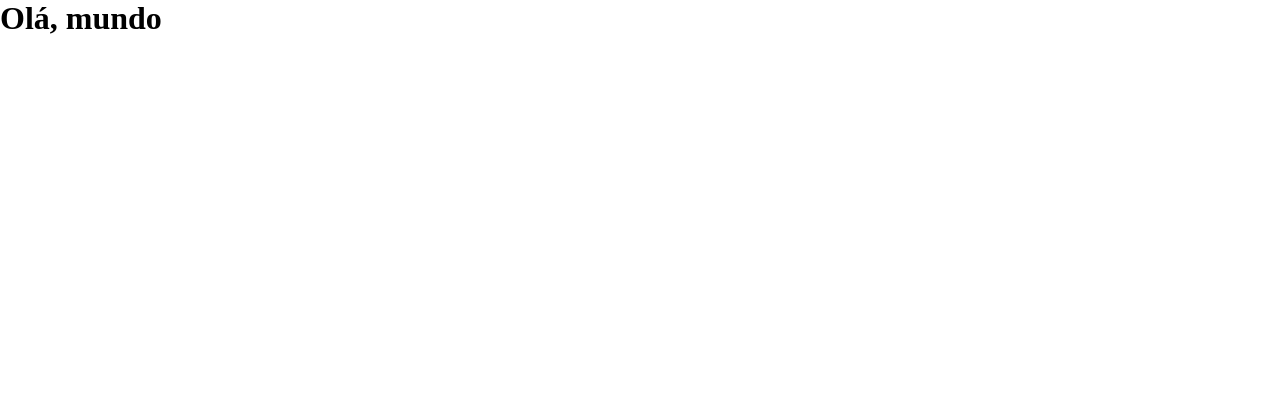
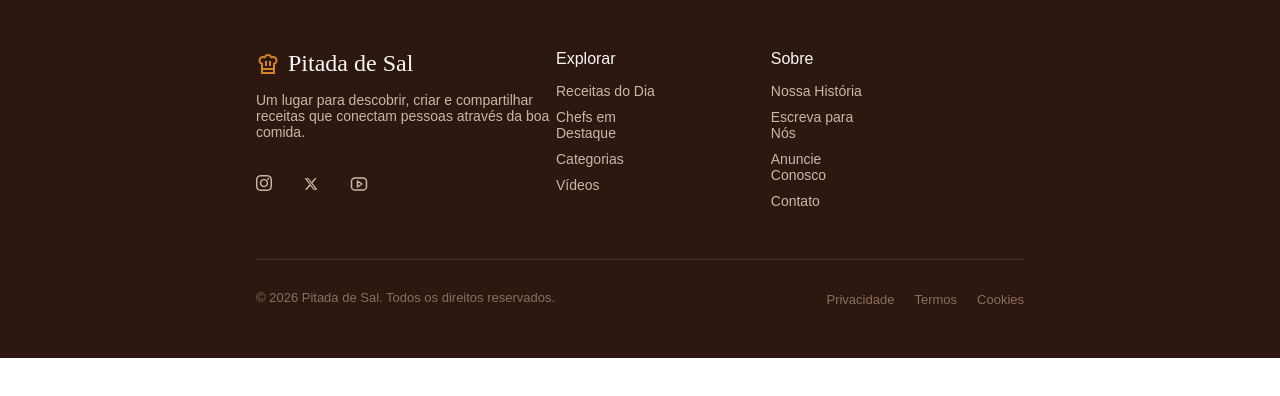
Before and after one commit to JovemProgramadora74/projeto_integrador_frontend, a React (Vite) app: page / in a window 1280 px wide. Shown: the top 396 px of the page. Built offline with nearby package versions, Linux system fonts and the light colour scheme.

Commit message:
cria componente footer

```diff
--- a/src/App.jsx
+++ b/src/App.jsx
@@ -1,9 +1,10 @@
 import './App.css'
+import Footer from "./components/Footer/Footer.jsx";
 
 function App() {
 
     return (<>
-            <h1>Olá, mundo</h1>
+            <Footer />
         </>)
 }
 
--- /dev/null
+++ b/src/components/Footer/Footer.css
@@ -0,0 +1,93 @@
+ul {
+    list-style-type: none;
+}
+
+.footer {
+    background-color: #2c1810;
+    padding: 50px 0;
+    font-family: "DM Sans", sans-serif;
+}
+
+.footer a {
+    cursor: pointer;
+}
+
+.footer-top, .footer-bottom {
+    max-width: 60%;
+    margin: 0 auto;
+}
+
+.footer-top{
+    display: flex;
+    justify-content: space-between;
+}
+
+.primary {
+    color: #faf7f2;
+}
+
+.secondary {
+    color: #c9b8a8;
+    font-size: 14px;
+}
+
+.footer-brand {
+    max-width: 300px;
+}
+
+.footer-logo {
+    display: flex;
+    flex-direction: row;
+    align-items: center;
+    gap: 8px;
+}
+
+.footer-logo p {
+    font-size: 24px;
+    font-family: "Times New Roman", Times, serif;
+}
+
+.footer-description {
+    margin-top: 15px;
+    margin-bottom: 35px;
+}
+
+.footer-icons {
+    display: flex;
+    gap: 30px;
+}
+
+.footer-nav-group{
+    display: flex;
+    gap: 100px;
+}
+
+.nav-right{
+    margin-right: 150px;
+}
+
+.nav-left p, .nav-right p{
+    margin-bottom: 15px;
+}
+
+.nav-left .nav-item:not(:last-child), .nav-right .nav-item:not(:last-child){
+    margin-bottom: 10px;
+}
+
+.footer-bottom{
+    display: flex;
+    justify-content: space-between;
+    border-top: 1px solid rgb(139 110 90 / 0.3);
+    margin-top: 50px;
+    padding-top: 30px;
+}
+
+.footer-bottom .links{
+    display: flex;
+    gap: 20px;
+}
+
+.footer-bottom .links a, .copyright{
+    font-size: 13px;
+    color: #8b6e5a;
+}
--- /dev/null
+++ b/src/components/Footer/Footer.jsx
@@ -0,0 +1,18 @@
+import FooterBrand from "./FooterBrand.jsx";
+import "./Footer.css";
+import FooterNavGroup from "./FooterNavGroup.jsx";
+import FooterBottom from "./FooterBottom.jsx";
+
+function Footer() {
+    return (
+        <footer className="footer">
+            <div className="footer-top">
+                <FooterBrand/>
+                <FooterNavGroup/>
+            </div>
+            <FooterBottom/>
+        </footer>
+    )
+}
+
+export default Footer;
--- /dev/null
+++ b/src/components/Footer/FooterBottom.jsx
@@ -0,0 +1,15 @@
+function FooterBottom() {
+    return (
+        <div className="footer-bottom">
+            <p className="copyright ">© 2026 Pitada de Sal. Todos os direitos reservados.</p>
+
+            <ul className="links">
+                <li className="link "><a>Privacidade</a></li>
+                <li className="link "><a>Termos</a></li>
+                <li className="link "><a>Cookies</a></li>
+            </ul>
+        </div>
+    )
+}
+
+export default FooterBottom;
--- /dev/null
+++ b/src/components/Footer/FooterBrand.jsx
@@ -0,0 +1,46 @@
+function FooterBrand() {
+    return (
+        <div className="footer-brand">
+            <div className="footer-logo">
+                <svg xmlns="http://www.w3.org/2000/svg" height="24px" viewBox="0 -960 960 960" width="24px"
+                     fill="#d4832a">
+                    <path
+                        d="M360-400h80v-200h-80v200Zm-160-60q-46-23-73-66.5T100-621q0-75 51.5-127T278-800q12 0 24.5 2t24.5 5q25-41 65-64t88-23q48 0 88 23t65 64q12-3 24-5t25-2q75 0 126.5 52T860-621q0 51-27 94.5T760-460v220H200v-220Zm320 60h80v-200h-80v200Zm-240 80h400v-189l44-22q26-13 41-36.5t15-52.5q0-42-28.5-71T682-720q-11 0-20 2t-19 5l-47 13-31-52q-14-23-36.5-35.5T480-800q-26 0-48.5 12.5T395-752l-31 52-48-13q-10-2-19.5-4.5T277-720q-41 0-69 29t-28 71q0 29 15 52.5t41 36.5l44 22v189Zm-80 80h80v80h400v-80h80v160H200v-160Zm280-80Z"/>
+                </svg>
+                <p className="primary">Pitada de Sal</p>
+            </div>
+
+            <p className="footer-description secondary">Um lugar para descobrir, criar e compartilhar receitas que
+                conectam pessoas através da boa comida.</p>
+
+            <div className="footer-icons">
+                <a>
+                    <svg xmlns="http://www.w3.org/2000/svg" width="16" height="16" fill="#c9b8a8"
+                         className="bi bi-instagram" viewBox="0 0 16 16">
+                        <path
+                            d="M8 0C5.829 0 5.556.01 4.703.048 3.85.088 3.269.222 2.76.42a3.9 3.9 0 0 0-1.417.923A3.9 3.9 0 0 0 .42 2.76C.222 3.268.087 3.85.048 4.7.01 5.555 0 5.827 0 8.001c0 2.172.01 2.444.048 3.297.04.852.174 1.433.372 1.942.205.526.478.972.923 1.417.444.445.89.719 1.416.923.51.198 1.09.333 1.942.372C5.555 15.99 5.827 16 8 16s2.444-.01 3.298-.048c.851-.04 1.434-.174 1.943-.372a3.9 3.9 0 0 0 1.416-.923c.445-.445.718-.891.923-1.417.197-.509.332-1.09.372-1.942C15.99 10.445 16 10.173 16 8s-.01-2.445-.048-3.299c-.04-.851-.175-1.433-.372-1.941a3.9 3.9 0 0 0-.923-1.417A3.9 3.9 0 0 0 13.24.42c-.51-.198-1.092-.333-1.943-.372C10.443.01 10.172 0 7.998 0zm-.717 1.442h.718c2.136 0 2.389.007 3.232.046.78.035 1.204.166 1.486.275.373.145.64.319.92.599s.453.546.598.92c.11.281.24.705.275 1.485.039.843.047 1.096.047 3.231s-.008 2.389-.047 3.232c-.035.78-.166 1.203-.275 1.485a2.5 2.5 0 0 1-.599.919c-.28.28-.546.453-.92.598-.28.11-.704.24-1.485.276-.843.038-1.096.047-3.232.047s-2.39-.009-3.233-.047c-.78-.036-1.203-.166-1.485-.276a2.5 2.5 0 0 1-.92-.598 2.5 2.5 0 0 1-.6-.92c-.109-.281-.24-.705-.275-1.485-.038-.843-.046-1.096-.046-3.233s.008-2.388.046-3.231c.036-.78.166-1.204.276-1.486.145-.373.319-.64.599-.92s.546-.453.92-.598c.282-.11.705-.24 1.485-.276.738-.034 1.024-.044 2.515-.045zm4.988 1.328a.96.96 0 1 0 0 1.92.96.96 0 0 0 0-1.92m-4.27 1.122a4.109 4.109 0 1 0 0 8.217 4.109 4.109 0 0 0 0-8.217m0 1.441a2.667 2.667 0 1 1 0 5.334 2.667 2.667 0 0 1 0-5.334"/>
+                    </svg>
+                </a>
+
+                <a>
+                    <svg xmlns="http://www.w3.org/2000/svg" width="18" height="18" fill="#c9b8a8" viewBox="0 0 640 640">
+                        <path
+                            d="M453.2 112L523.8 112L369.6 288.2L551 528L409 528L297.7 382.6L170.5 528L99.8 528L264.7 339.5L90.8 112L236.4 112L336.9 244.9L453.2 112zM428.4 485.8L467.5 485.8L215.1 152L173.1 152L428.4 485.8z"/>
+                    </svg>
+                </a>
+
+                <a>
+                    <svg xmlns="http://www.w3.org/2000/svg" width="18" height="18" viewBox="0 0 24 24" fill="none"
+                         stroke="#c9b8a8" stroke-width="2" stroke-linecap="round" stroke-linejoin="round">
+                        <rect x="2" y="4" width="20" height="16" rx="4.5" ry="4.5"/>
+
+                        <polygon points="10 8 16 12 10 16 10 8"/>
+                    </svg>
+                </a>
+
+            </div>
+        </div>
+    )
+}
+
+export default FooterBrand;
--- /dev/null
+++ b/src/components/Footer/FooterNavGroup.jsx
@@ -0,0 +1,27 @@
+function FooterNavGroup() {
+    return (
+        <div className="footer-nav-group">
+            <div className="nav-left">
+                <p className="primary">Explorar</p>
+                <ul>
+                    <li className="nav-item secondary"><a>Receitas do Dia</a></li>
+                    <li className="nav-item secondary"><a>Chefs em Destaque</a></li>
+                    <li className="nav-item secondary"><a>Categorias</a></li>
+                    <li className="nav-item secondary"><a>Vídeos</a></li>
+                </ul>
+            </div>
+
+            <div className="nav-right">
+                <p className="primary">Sobre</p>
+                <ul>
+                    <li className="nav-item secondary"><a>Nossa História</a></li>
+                    <li className="nav-item secondary"><a>Escreva para Nós</a></li>
+                    <li className="nav-item secondary"><a>Anuncie Conosco</a></li>
+                    <li className="nav-item secondary"><a>Contato</a></li>
+                </ul>
+            </div>
+        </div>
+    )
+}
+
+export default FooterNavGroup;
```
